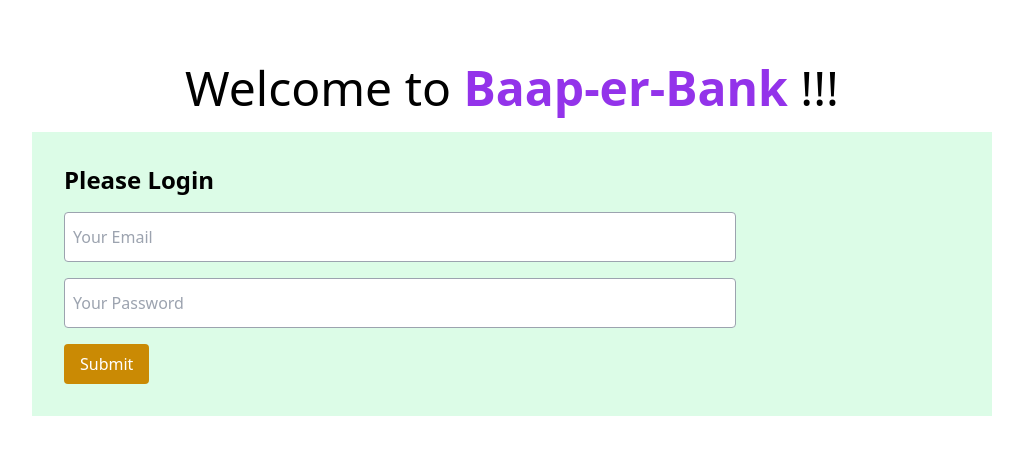
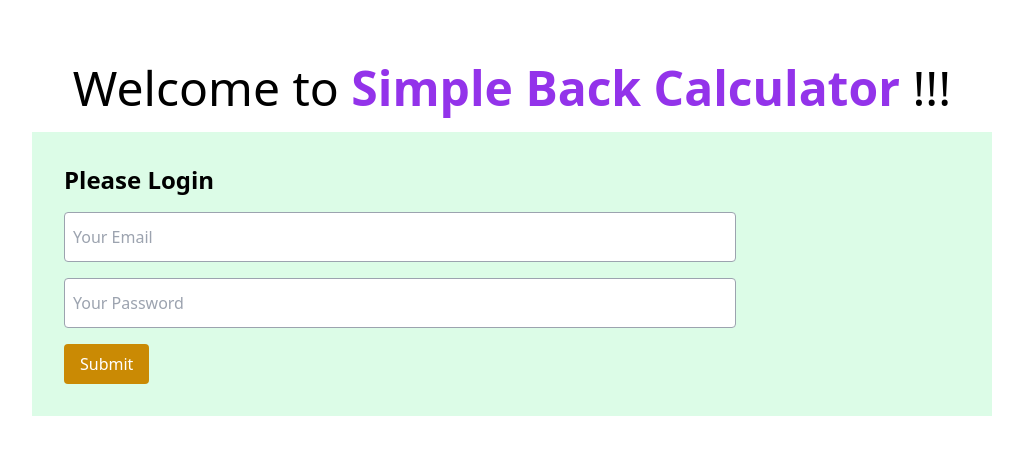
Before and after one commit to SparrowHawkEye/Simple-Bank-Calc, a plain HTML site: page index.html in a window 1280 px wide. Shown: the whole page, without its empty margins (128-1151 px from the left). Drawn offline with nearby package versions, Linux system fonts and the light colour scheme.

Commit message:
first commit

```diff
--- a/index.html
+++ b/index.html
@@ -11,7 +11,7 @@
     <header>
       <h1 class="text-5xl text-center mt-16">
         Welcome to
-        <span class="font-semibold text-purple-600">Baap-er-Bank</span>
+        <span class="font-semibold text-purple-600">Simple Back Calculator</span>
         !!!
       </h1>
     </header>
```
